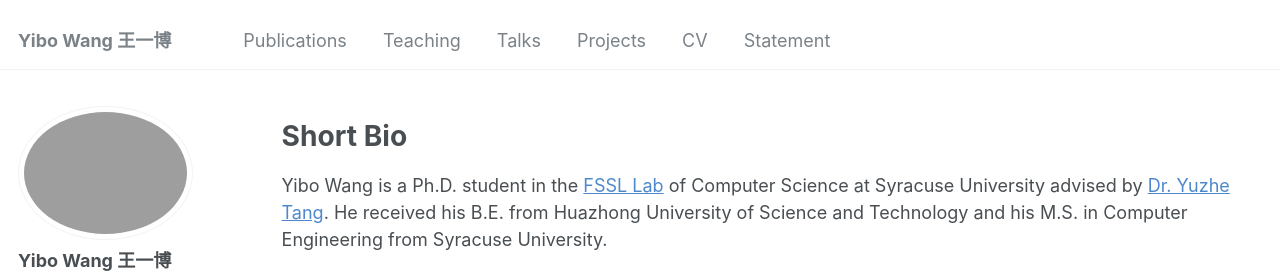
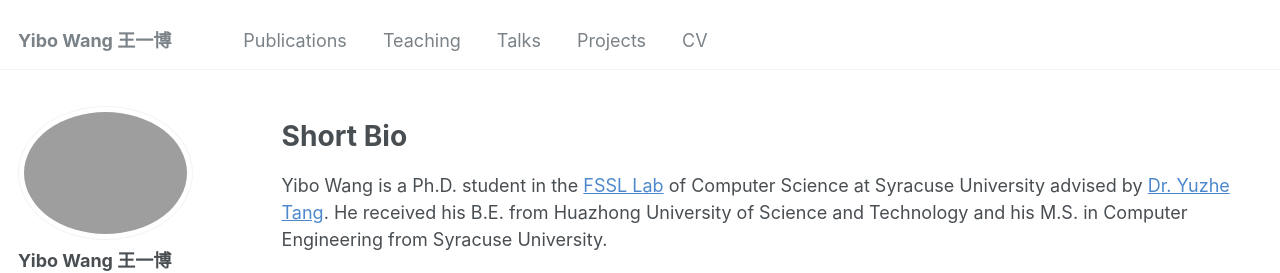
Before and after one commit to wangyibo0308/wangyibo0308.github.io, a Jekyll site: the page built from _pages/about.md, in a window 1280 px wide. Shown: the top 273 px of the page. Built offline with Jekyll 4.4.1, drawn with Linux system fonts in a browser that asks for light colours.

Commit message:
Update navigation.yml

```diff
--- a/_data/navigation.yml
+++ b/_data/navigation.yml
@@ -29,8 +29,7 @@ main:
   - title: "CV"
     url: /assets/Yibo_CV.pdf  # Replace with the actual path to your PDF file
     external: true
-  - title: "Statement"
-    url: /link/
+
 
   #- title: "Guide"
   #  url: /markdown/
```
